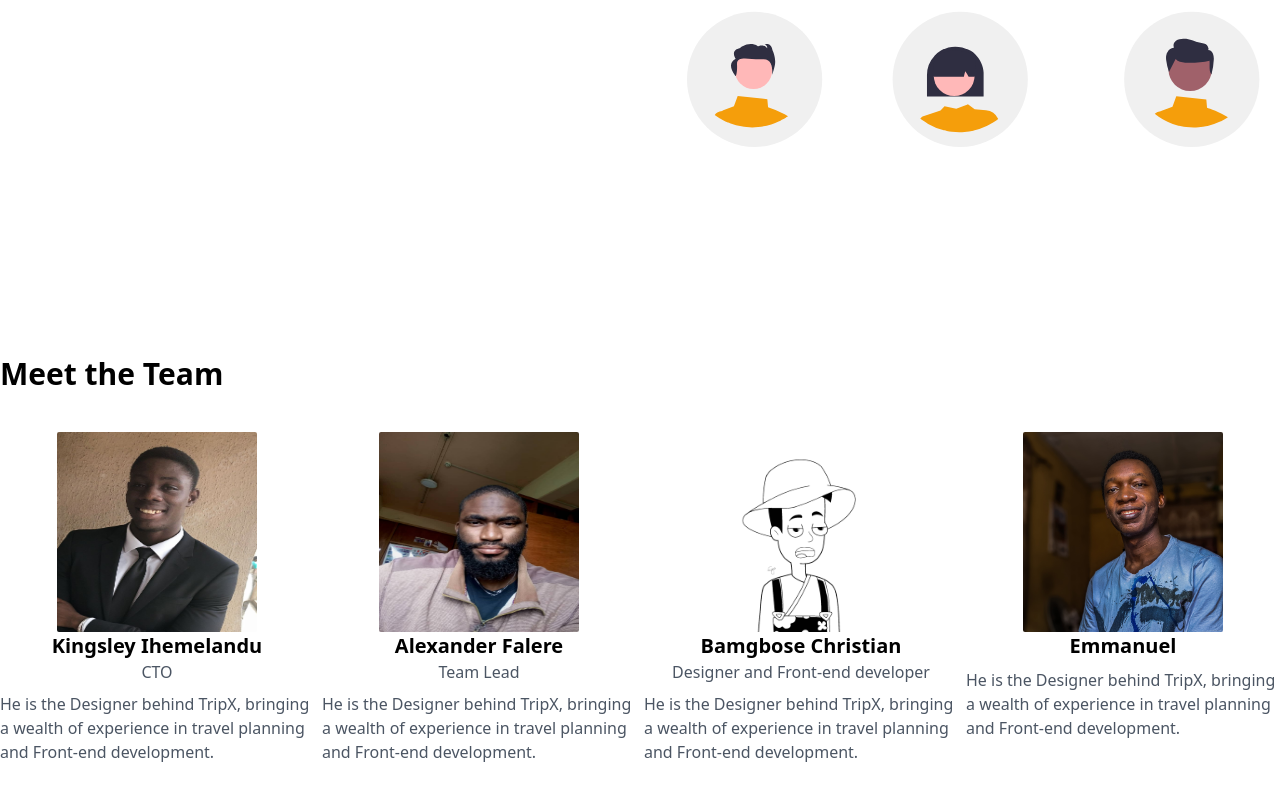
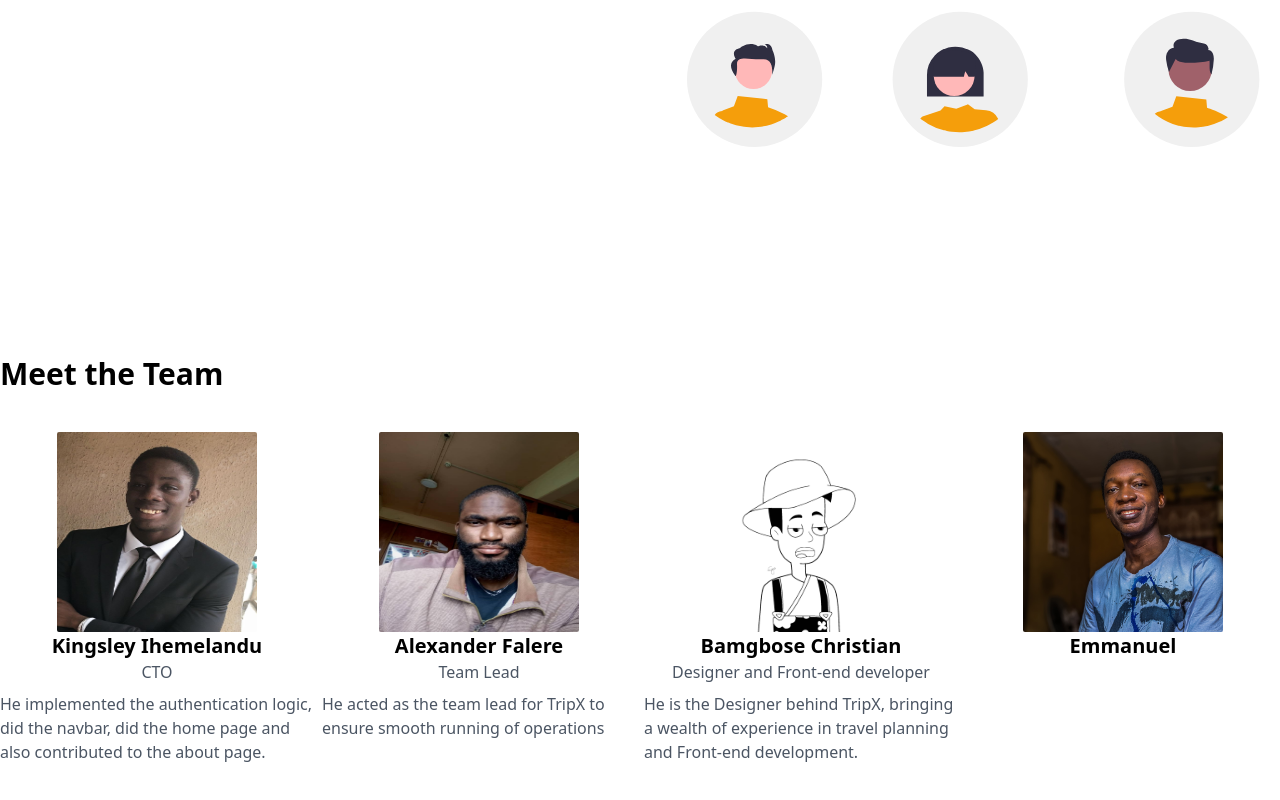
Before and after one commit to kijuchihe/tripX, a React (Vite) app: page /about in a window 1280 px wide. Shown: the part 460-1260 px from the top of the page. Built offline with nearby package versions, Linux system fonts and the light colour scheme; no server answers.

Commit message:
Redeploy

```diff
--- a/src/pages/about/index.tsx
+++ b/src/pages/about/index.tsx
@@ -10,7 +10,7 @@ const teamMembers = [
     role: 'CTO',
     image: '/kingsley.jpeg',
     workDone:
-      'I implemented the authentication logic, did the navbar, did the home page and also contributed to the about page.',
+      'He implemented the authentication logic, did the navbar, did the home page and also contributed to the about page.',
     twitter: 'https://x.com/kijuchihe',
     portfolio: '',
   },
@@ -36,6 +36,7 @@ const teamMembers = [
     name: 'Emmanuel',
     role: '',
     image: '/emma.jpeg',
+    workDone: '',
     twitter: '',
     portfolio: '',
   },
@@ -80,10 +81,7 @@ const AboutPage = () => {
               />
               <h3 className="text-xl font-bold">{member.name}</h3>
               <p className="mb-2 text-gray-600">{member.role}</p>
-              <p className="max-w-md text-gray-600">
-                He is the Designer behind TripX, bringing a wealth of experience
-                in travel planning and Front-end development.
-              </p>
+              <p className="max-w-md text-gray-600">{member.workDone}</p>
             </div>
           ))}
         </div>
```
